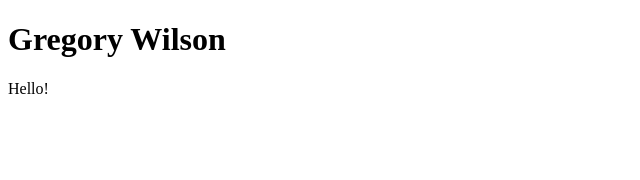
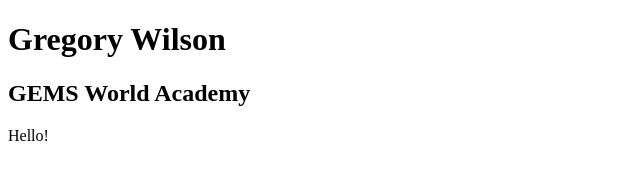
Before and after one commit to gemschicago/html-hello-world-esportsgems, a plain HTML site: page index.html in a window 1280 px wide. Shown: the whole page, without its empty margins (0-640 px from the left). Drawn offline with Linux system fonts and the light colour scheme.

Commit message:
Update index.html

```diff
--- a/index.html
+++ b/index.html
@@ -5,6 +5,7 @@
 </head>
 <body>
 <h1>Gregory Wilson</h1>
+<h2>GEMS World Academy</h2>
 <p>Hello!</p>
 </body>
 </html>
```
